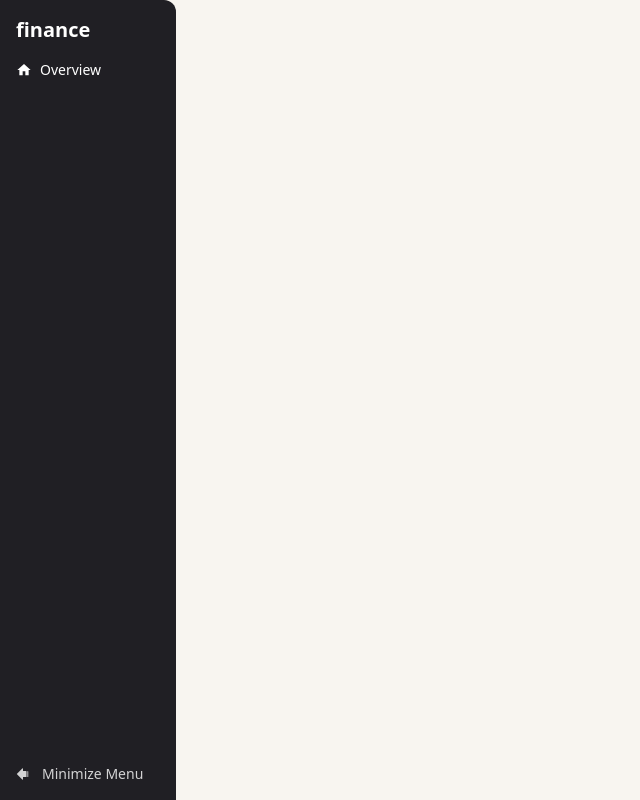
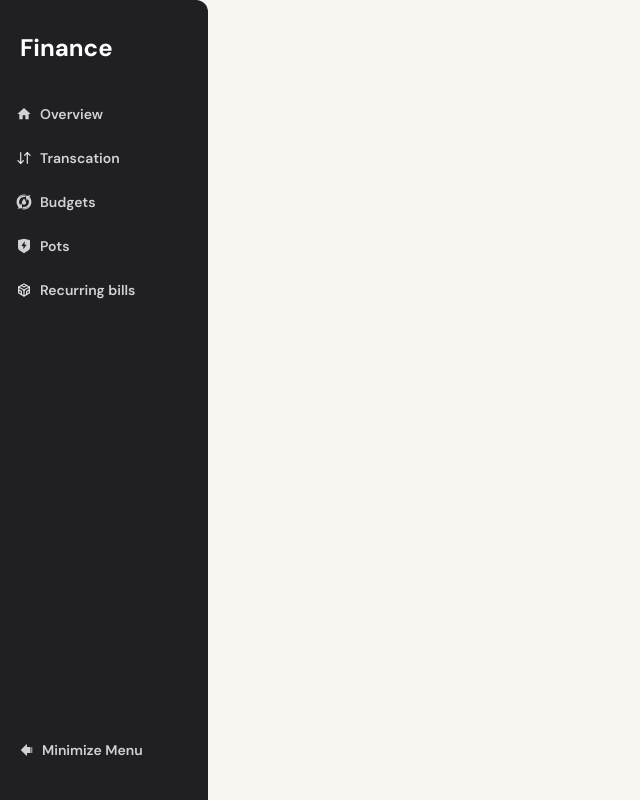
Before and after one commit to SandyAbasman/Personal-finance-app, a React (Vite) app: page / in a window 1280 px wide. Shown: the whole page, without its empty margins (0-640 px from the left). Built offline with nearby package versions, Linux system fonts and the light colour scheme.

Commit message:
sidebar commponent

```diff
--- a/src/App.css
+++ b/src/App.css
@@ -1,3 +1,5 @@
+@import url('https://fonts.googleapis.com/css2?family=DM+Sans:ital,opsz,wght@0,9..40,100..1000;1,9..40,100..1000&display=swap');
+
 @tailwind base;
 @tailwind components;
 @tailwind utilities;
@@ -6,4 +8,5 @@
   margin: 0;
   padding: 0;
   box-sizing: border-box;
+  font-family: 'DM Sans';
 }
--- a/src/component/Sidebar.jsx
+++ b/src/component/Sidebar.jsx
@@ -1,29 +1,76 @@
-import React from 'react'
+import React, { useState } from 'react'
 import { MdHome } from 'react-icons/md'
-import { PiArrowFatLineLeftFill } from 'react-icons/pi'
+import { PiArrowFatLineLeftFill, PiArrowFatLineRightFill } from 'react-icons/pi'
+import { LuArrowDownUp } from 'react-icons/lu'
+import { GiWaterRecycling } from 'react-icons/gi'
+import { RiShieldFlashFill } from 'react-icons/ri'
+import { TbBrandCodesandbox } from 'react-icons/tb'
+
+// eslint-disable-next-line react/prop-types
+function NavLink({ icon, text }) {
+  return (
+    <div
+      className=" flex flex-rol gap-2 hover:cursor-pointer justify-start items-center  py-2 pr-20 pl-3  font-semibold  hover:rounded-tr-md hover:rounded-br-md  hover:bg-white hover:text-blue
+         "
+    >
+      <span className="">{icon}</span>
+      <p className="text-sm text-nowrap ">{text}</p>
+    </div>
+  )
+}
 
 export default function Sidebar() {
-  return (
-    <div className="md:w-44 h-full p-4 flex  flex-col justify-between items-start bg-blue rounded-tr-xl text-white">
-      <div>
-        <h2 className="text-xl font-bold">finance</h2>
-        <div
-          className=" flex flex-rol gap-2 justify-start items-center mt-4 hover:bg-white hover:text-blue
-         "
-        >
-          <span>
-            <MdHome />
-          </span>
-          <p className="text-sm "> Overview</p>
-        </div>
+  const [isOpen, setIsopen] = useState(true)
+
+  function openNav() {
+    setIsopen((isOpen) => !isOpen)
+  }
+
+  return isOpen ? (
+    <div
+      className={
+        'w-52 h-full py-4 pb-8 px-1 flex  flex-col justify-between items-start bg-blue rounded-tr-xl text-white'
+      }
+    >
+      <div className=" w-[100%] font-light flex flex-col pr-2 gap-2   text-white/80">
+        {/* logo */}
+        <h2 className="text-2xl p-4 text-white font-bold mb-2">Finance</h2>
+        {/* Navigation links */}
+        <NavLink icon={<MdHome />} text="Overview" />
+        <NavLink icon={<LuArrowDownUp />} text="Transcation" />
+        <NavLink icon={<GiWaterRecycling />} text="Budgets" />
+        <NavLink icon={<RiShieldFlashFill />} text="Pots" />
+        <NavLink icon={<TbBrandCodesandbox />} text="Recurring bills" />
       </div>
 
-      <div className="flex   flex-rol gap-3 justify-start items-center text-sm text-white/80">
+      <div
+        onClick={() => openNav()}
+        className="flex flex-rol text-white/80 gap-2 text-sm  hover:cursor-pointer justify-start items-center text-nowrap py-2 pr-14 pl-4  font-semibold  hover:rounded-tr-md hover:rounded-br-md  hover:bg-white hover:text-blue"
+      >
         <span>
           <PiArrowFatLineLeftFill />
         </span>
         <p>Minimize Menu</p>
       </div>
     </div>
+  ) : (
+    <div className="w-16 h-full py-16 pb-8 px-1  flex  flex-col justify-between items-start bg-blue rounded-tr-xl text-white">
+      <div className=" w-[100%] font-light flex flex-col pr-2 gap-4   text-white/80">
+        <NavLink icon={<MdHome />} />
+        <NavLink icon={<LuArrowDownUp />} />
+        <NavLink icon={<GiWaterRecycling />} />
+        <NavLink icon={<RiShieldFlashFill />} />
+        <NavLink icon={<TbBrandCodesandbox />} />
+      </div>
+
+      <div
+        onClick={() => openNav()}
+        className="flex flex-rol text-white/80 gap-2 text-sm  hover:cursor-pointer justify-start items-center text-nowrap py-2 pr-6 pl-4  font-semibold  hover:rounded-tr-md hover:rounded-br-md  hover:bg-white hover:text-blue"
+      >
+        <span>
+          <PiArrowFatLineRightFill />
+        </span>
+      </div>
+    </div>
   )
 }
```
